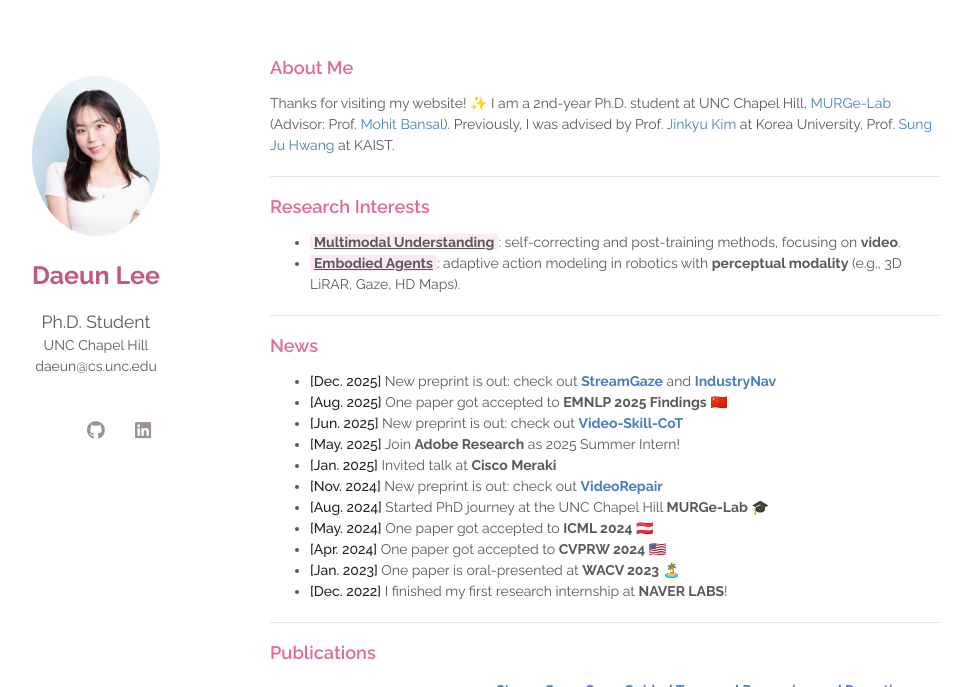
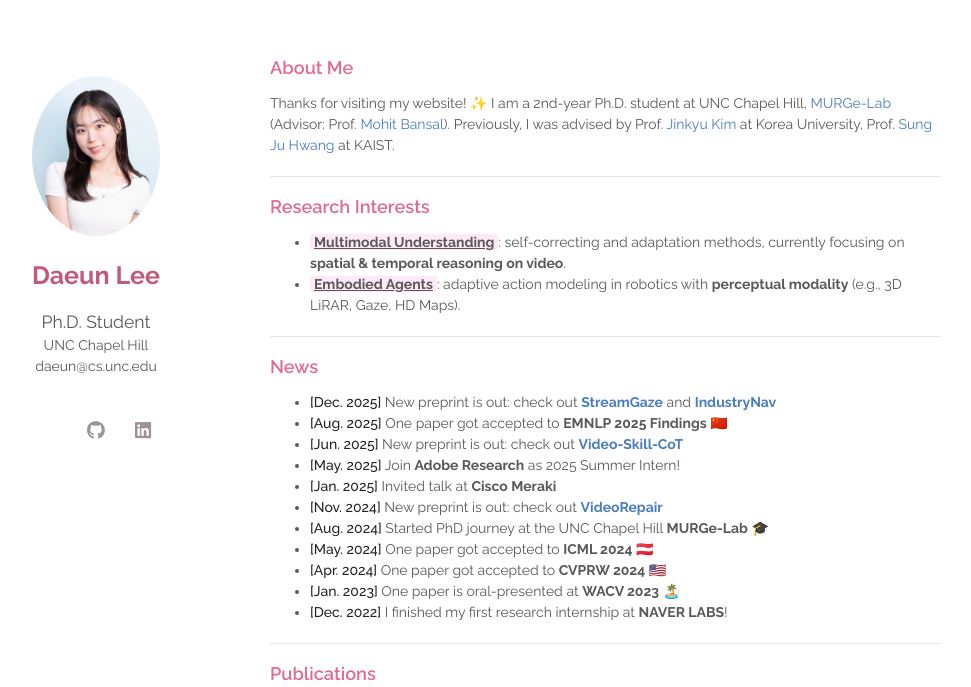
Before and after one commit to daeunni/daeunni.github.io, a Jekyll site: the page built from index.md, in a window 1280 px wide and 900 px high, cut to the strip 0-687 px from the top of the window. Shown: the whole strip, without its empty margins (180-1151 px from the left). Built offline with Jekyll 4.4.1, drawn with Linux system fonts in a browser that asks for light colours; a style sheet for code colours, icons or effects is not loaded.

Commit message:
Update index.md

```diff
--- a/index.md
+++ b/index.md
@@ -11,7 +11,7 @@ Previously, I was advised by Prof. [Jinkyu Kim](https://visionai.korea.ac.kr/) a
 
 ## Research Interests
 
-- <span class="highlight"><b><u>Multimodal Understanding</u></b></span>: self-correcting and post-training methods, focusing on <b>video</b>.
+- <span class="highlight"><b><u>Multimodal Understanding</u></b></span>: self-correcting and adaptation methods, currently focusing on <b>spatial & temporal reasoning on video</b>.
 - <span class="highlight"><b><u>Embodied Agents</u></b></span>: adaptive action modeling in robotics with <b>perceptual modality</b> (e.g., 3D LiRAR, Gaze, HD Maps).
 
 ---
```
